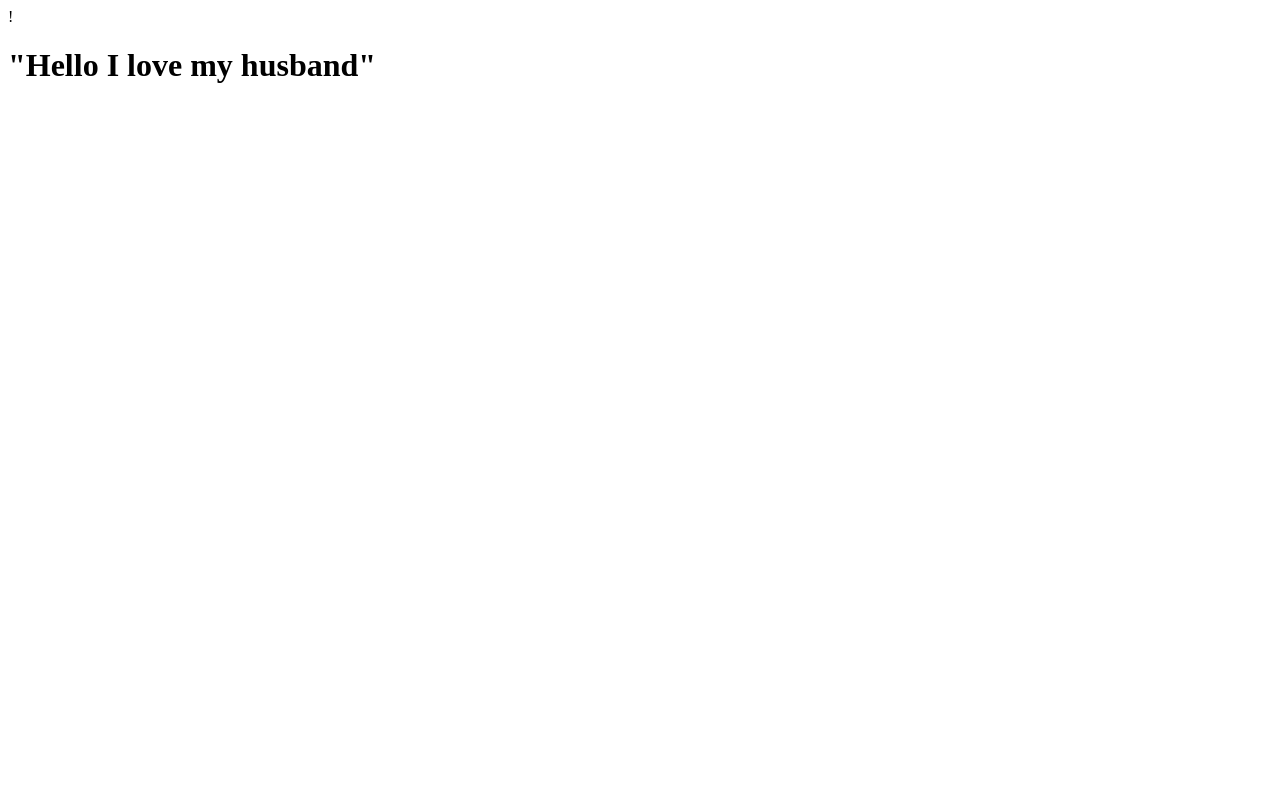
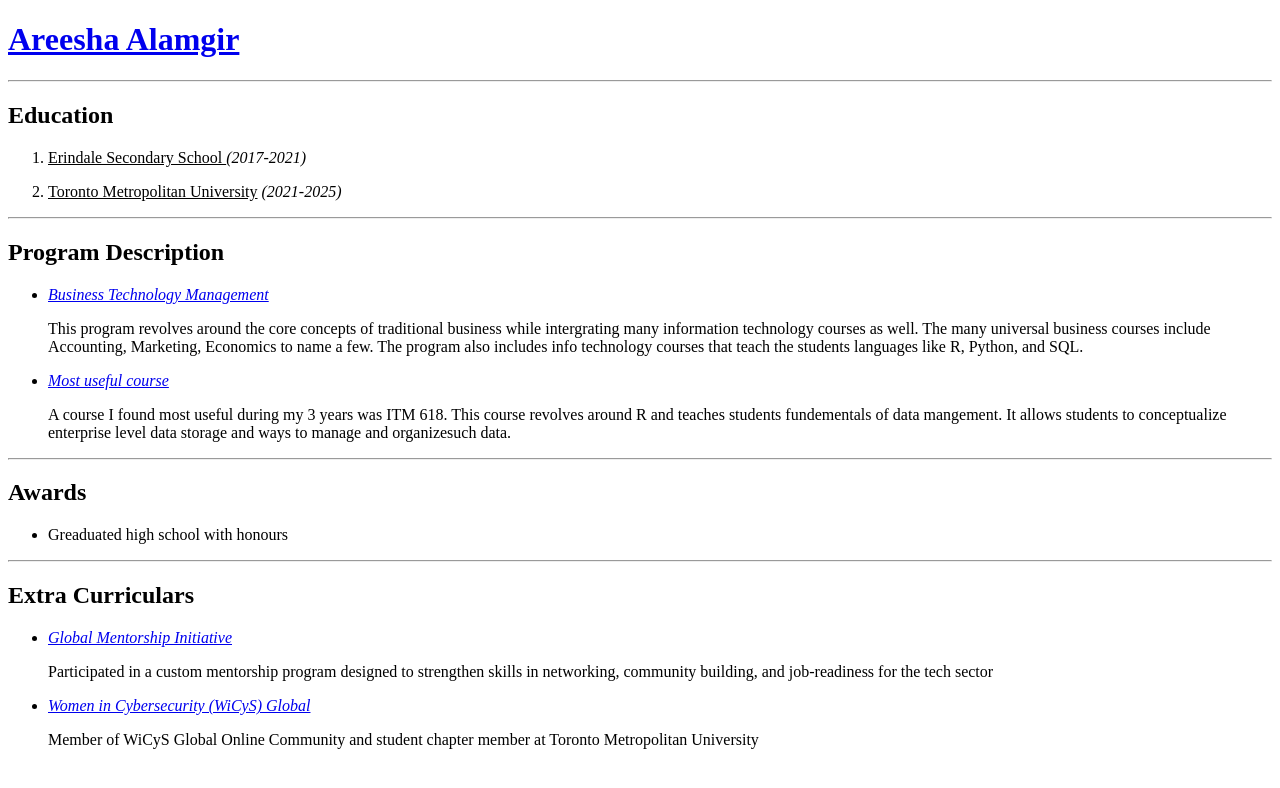
Before and after one commit to Areesha23/Areesha23.github.io, a plain HTML site: page index.html in a window 1280 px wide. Drawn offline with Linux system fonts and the light colour scheme.

Commit message:
Update index.html

```diff
--- a/index.html
+++ b/index.html
@@ -1,2 +1,38 @@
-!<!DOCTYPE html>
-<H1>"Hello I love my husband"</H1>
+<!DOCTYPE html>
+<H1><a href="https://www.linkedin.com/in/areesha-alamgir-677107257/" >Areesha Alamgir </a></H1>
+<hr>
+<h2>Education</h2>
+<ol><p><u><li>Erindale Secondary School </u><em>(2017-2021)</em></p></li>
+    <p><u><li>Toronto Metropolitan University</u> <em>(2021-2025)</em></p></li>
+</ol>
+
+<hr>
+
+<h2>Program Description </h2>
+<ul>
+<p><em><li><a href="https://www.torontomu.ca/calendar/2023-2024/programs/trsm/business_tech/#!accordion-1595938804212-full-time--four-year-program">Business Technology Management</a></em><u></u></p></li>
+<p>This program revolves around the core concepts of traditional business while intergrating many information technology courses as well. The many universal business courses include Accounting, Marketing, Economics to name a few. The program also includes info technology courses that teach the students languages like R, Python, and SQL.</p>
+<p><em><li><a href="https://www.torontomu.ca/calendar/2023-2024/courses/information-technology-management/ITM/618/">Most useful course </a></em></p></li>
+<p>A course I found most useful during my 3 years was ITM 618. This course revolves around R and teaches students fundementals of data mangement. It allows students to conceptualize enterprise level data storage and ways to manage and organizesuch data.</p>
+</ul>
+
+<hr>
+
+<h2>Awards </h2>
+<ul>
+    <li>Greaduated high school with honours</li>
+</ul>
+
+
+<hr>
+
+<h2>Extra Curriculars </h2>
+<ul>
+    <p><li><em><a href="https://globalmentorship.org/">Global Mentorship Initiative </a></p></em></li>
+    <p>Participated in a custom mentorship program designed to strengthen skills in networking, community
+        building, and job-readiness for the tech sector</p>
+
+    <p><li><em><a href="https://www.wicys.org/">Women in Cybersecurity (WiCyS) Global </a></p></em></li>
+    <p>Member of WiCyS Global Online Community and student chapter member at Toronto Metropolitan
+        University</p>
+</ul>
```
